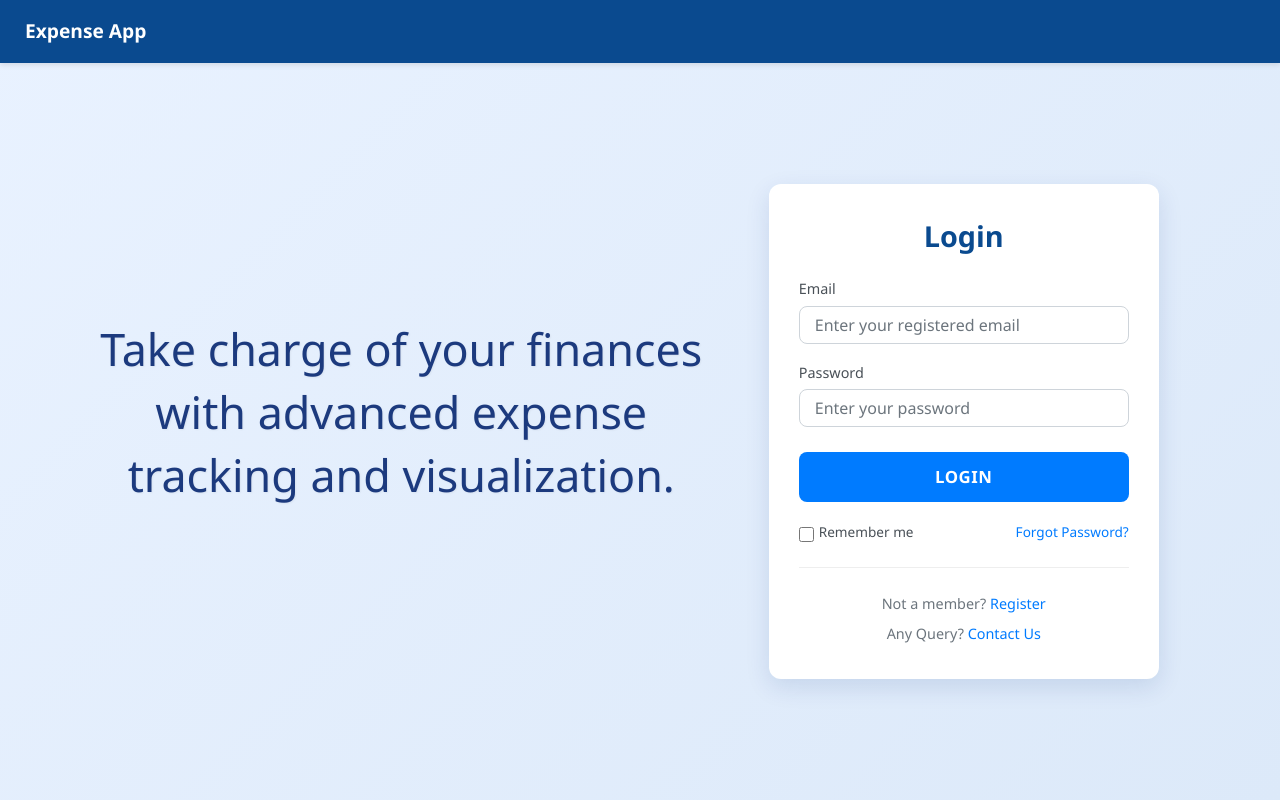
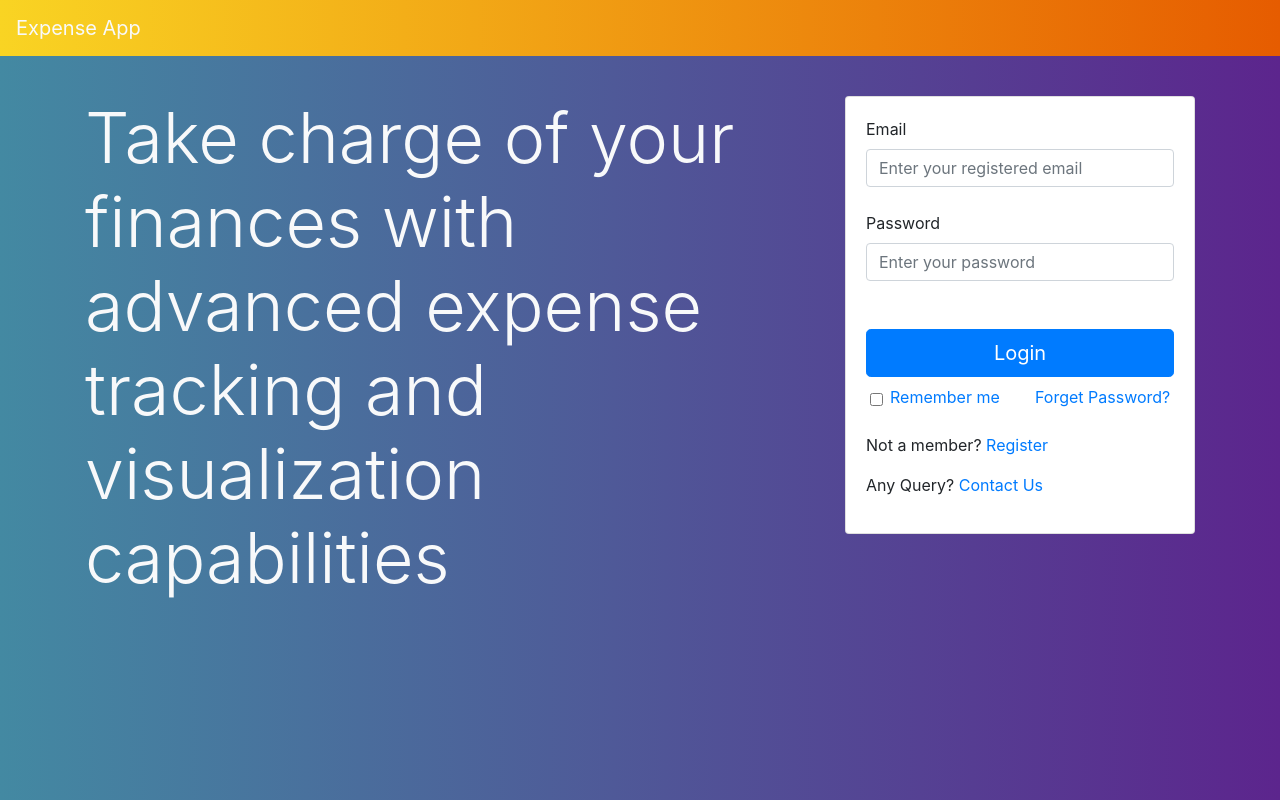
Before and after one commit to afzalasar7/Expense-Tracker, a Flask app: page / in a window 1280 px wide. Run offline with Flask 2, Linux system fonts and the light colour scheme.

Commit message:
Update login.html

```diff
--- a/templates/login.html
+++ b/templates/login.html
@@ -1,121 +1,108 @@
 <!doctype html>
 <html lang="en">
   <head>
+    <!-- Required meta tags -->
     <meta charset="utf-8">
     <meta name="viewport" content="width=device-width, initial-scale=1, shrink-to-fit=no">
 
+    <link rel="stylesheet" type="text/css" href="{{ url_for('static',filename='css/style.css') }}">
+
+    <!-- Bootstrap CSS -->
     <link rel="stylesheet" href="https://cdn.jsdelivr.net/npm/bootstrap@4.3.1/dist/css/bootstrap.min.css" integrity="sha384-ggOyR0iXCbMQv3Xipma34MD+dH/1fQ784/j6cY/iJTQUOhcWr7x9JvoRxT2MZw1T" crossorigin="anonymous">
+    <script src="{{ url_for('static', filename='js/script.js') }}"></script>
     <title>Expense Tracker - Login</title>
-    <style>
-      /* Minimal style to assist flex layout if needed, technically not inline but helps body structure */
-      html, body { height: 100%; margin: 0; padding: 0; }
-    </style>
   </head>
-  <body style="font-family: 'Segoe UI', Roboto, Arial, sans-serif; background: linear-gradient(135deg, #e9f2ff 0%, #dce9f9 100%); display: flex; flex-direction: column; min-height: 100vh; color: #333;">
+  <body class="body">
+<!--  Creating navbar-->
+    <nav class="navbar bg-nav">
+        <a href="" class="navbar-brand text-light">Expense App</a>
 
-    <nav class="navbar" style="background-color: #0a4a8f; padding: 12px 25px; box-shadow: 0 2px 5px rgba(0,0,0,0.1);">
-        <a href="#" class="navbar-brand" style="color: #ffffff; font-weight: 600; text-decoration: none; font-size: 1.2rem;">Expense App</a>
     </nav>
-
-    <div class="container" style="flex-grow: 1; display: flex; align-items: center; justify-content: center; padding: 20px 15px;">
-      <div class="row" style="width: 100%; display: flex; flex-wrap: wrap; align-items: center; justify-content: center;">
-
-        <div class="col-md-7" style="padding-right: 30px; text-align: center; margin-bottom: 30px;"> <h1 style="color: #1c3a7e; font-size: clamp(1.8rem, 4vw, 2.8rem); font-weight: 300; line-height: 1.4; text-shadow: 1px 1px 2px rgba(0,0,0,0.05);">
-            Take charge of your finances with advanced expense tracking and visualization.
-          </h1>
+<!--  creating a main div  -->
+    <div class="container">
+<!--     creating a row-->
+      <div class="row">
+<!--        dividing above row into two columns 8 and 4 (12 is max grid shape)-->
+        <div class="col-md-8">
+<!--          adding text in first columns-->
+          <h1 class="text-light display-4 mt-50" style="font-size:70px">Take charge of your finances with advanced expense tracking and visualization capabilities</h1>
         </div>
-
-        <div class="col-md-5" style="width: 100%; max-width: 420px; margin: 0 auto;"> {% for message in get_flashed_messages() %}
-            <div class="alert alert-warning alert-dismissible fade show" id="alert" role="alert" style="background-color: #fff3cd; border: 1px solid #ffeeba; color: #856404; border-radius: 8px; padding: 15px; margin-bottom: 20px; font-size: 0.9rem; box-shadow: 0 2px 4px rgba(0,0,0,0.05);">
+        <div class="col-md-4">
+<!--          this is second columns, adding login section in this -->
+            {% for message in get_flashed_messages() %}
+         <div class="alert alert-warning alert-dismissible fade show my-1" id="alert" role="alert">
                     {{ message }}
-                <button type="button" class="close" data-dismiss="alert" aria-label="Close" style="background: none; border: none; font-size: 1.4rem; line-height: 1; color: #856404; opacity: 0.7; padding: 0 5px; position: absolute; right: 10px; top: 50%; transform: translateY(-50%);">
+            <button type="button" class="close" data-dismiss="alert" aria-label="Close">
             <span aria-hidden="true">&times;</span>
             </button>
         </div>
          {% endfor %}
-
-          <div class="card" style="background-color: #ffffff; border-radius: 12px; box-shadow: 0 8px 25px rgba(0, 50, 120, 0.12); border: none; overflow: hidden;">
-            <div class="card-body" style="padding: 35px 30px;">
-                  <h2 style="text-align: center; color: #0a4a8f; margin-bottom: 25px; font-weight: 600; font-size: 1.8rem;">Login</h2>
+          <div class="card mt-50">
+            <div class="card-body">
                   <form class="form" method="post" action="/login_validation">
-                    <div style="margin-bottom: 18px;">
-                        <label for="email" style="font-weight: 500; font-size: 0.9rem; color: #495057; margin-bottom: 6px; display: block;">Email</label>
-                        <input type="email" id="email" class="form-control" name="email" placeholder="Enter your registered email" required style="width: 100%; padding: 12px 15px; border: 1px solid #ced4da; border-radius: 8px; font-size: 1rem; box-sizing: border-box; transition: border-color 0.2s ease;">
+                    <label>Email</label><br>
+                    <input type="email" class="form-control" name="email" placeholder="Enter your registered email" required><br>
+                    <label>Password</label><br>
+                    <input type="password" class="form-control" name="password" placeholder="Enter your password" required><br><br>
+                    <input type="submit" class="btn btn-primary btn-block btn-lg" value="Login">
+                  </form>
+                <!-- Reset Password -->
+                <div class="row">
+                    <div class="col my-1">
+                            <div class="form-check m-1">
+                            <input class="form-check-input my-2" type="checkbox" value="" id="form2Example31"/>
+                            <label class="form-check-label text-primary" for="form2Example31"> Remember me </label>
                         </div>
-                    <div style="margin-bottom: 25px;">
-                        <label for="password" style="font-weight: 500; font-size: 0.9rem; color: #495057; margin-bottom: 6px; display: block;">Password</label>
-                        <input type="password" id="password" class="form-control" name="password" placeholder="Enter your password" required style="width: 100%; padding: 12px 15px; border: 1px solid #ced4da; border-radius: 8px; font-size: 1rem; box-sizing: border-box; transition: border-color 0.2s ease;">
                     </div>
-
-                    <input type="submit" class="btn btn-primary btn-block btn-lg" value="Login"
-                           onmouseover="this.style.backgroundColor='#0056b3';"
-                           onmouseout="this.style.backgroundColor='#007bff';"
-                           style="width: 100%; background-color: #007bff; color: white; padding: 12px 20px; border: none; border-radius: 8px; font-size: 1.05rem; font-weight: 600; cursor: pointer; transition: background-color 0.2s ease; text-transform: uppercase; letter-spacing: 0.5px;">
-                  </form>
-
-                <div style="display: flex; justify-content: space-between; align-items: center; margin-top: 20px; font-size: 0.85rem;">
-                    <div class="form-check" style="display: flex; align-items: center;">
-                        <input class="form-check-input" type="checkbox" value="" id="form2Example31" style="margin-right: 8px; height: 15px; width: 15px; cursor: pointer; vertical-align: middle;">
-                        <label class="form-check-label" for="form2Example31" style="color: #495057; margin-bottom: 0; cursor: pointer;"> Remember me </label>
-                    </div>
-                    <div>
-                        <a href="#" data-toggle="modal" data-target="#password_reset" style="color: #007bff; text-decoration: none;">Forgot Password?</a>
+                    <div class="col">
+                        <p class="mt-2" data-toggle="modal" data-target="#password_reset"><a href="#password_reset">Forget Password?</a></p>
                     </div>
                 </div>
 
-                 <hr style="margin: 25px 0; border-top: 1px solid #eee;">
-
-                <div style="text-align: center; font-size: 0.9rem; color: #6c757d;">
-                    <p style="margin-bottom: 8px;">Not a member? <a href="/register" style="color: #007bff; font-weight: 500; text-decoration: none;">Register</a></p>
-                    <p style="margin-bottom: 0;">Any Query? <a href="/contact" style="color: #007bff; font-weight: 500; text-decoration: none;">Contact Us</a> </p>
+                <!-- Modal -->
+                <div class="modal top fade" id="password_reset" tabindex="-1" aria-labelledby="exampleModalLabel"
+                 aria-hidden="true" data-mdb-backdrop="true" data-mdb-keyboard="true">
+                    <div class="modal-dialog" style="width: 300px;">
+                    <div class="modal-content text-center">
+                        <div class="modal-header h5 text-white bg-primary justify-content-center">
+                            Password Reset
                         </div>
-
-                <div class="modal top fade" id="password_reset" tabindex="-1" aria-labelledby="passwordResetLabel" aria-hidden="true">
-                    <div class="modal-dialog" style="max-width: 400px; margin: 1.75rem auto;"> <div class="modal-content" style="border-radius: 10px; border: none; box-shadow: 0 5px 15px rgba(0,0,0,0.2);">
-                        <div class="modal-header" style="background-color: #007bff; color: white; border-top-left-radius: 10px; border-top-right-radius: 10px; padding: 15px 20px; border-bottom: none;">
-                            <h5 class="modal-title" id="passwordResetLabel" style="margin: 0 auto; font-size: 1.2rem; font-weight: 600;">Password Reset</h5>
-                            <button type="button" class="close" data-dismiss="modal" aria-label="Close" style="position: absolute; right: 15px; top: 15px; background: none; border: none; font-size: 1.5rem; line-height: 1; color: white; opacity: 0.8; text-shadow: none; padding: 0;">
-                                <span aria-hidden="true">&times;</span>
-                             </button>
-                        </div>
-                        <div class="modal-body" style="padding: 25px 30px;">
-                            <p style="text-align: center; color: #6c757d; margin-bottom: 20px; font-size: 0.9rem;">
-                                Enter your registered email address and new password.
+                        <div class="modal-body px-5">
+                            <p class="py-2">
+                                Enter your registered email address to reset your password.
                             </p>
                             <form class="form" method="post" action="/reset">
-                                <div style="margin-bottom: 15px;">
-                                    <label for="femail" style="font-weight: 500; font-size: 0.85rem; color: #495057; margin-bottom: 5px; display: block;">Email</label>
-                                    <input type="email" class="form-control" id="femail" name="femail" placeholder="Enter registered email" required style="width: 100%; padding: 10px 12px; border: 1px solid #ced4da; border-radius: 6px; font-size: 0.95rem;">
-                                </div>
-                                <div style="margin-bottom: 20px;">
-                                    <label for="pswd" style="font-weight: 500; font-size: 0.85rem; color: #495057; margin-bottom: 5px; display: block;">New Password</label>
-                                    <input type="password" class="form-control" id="pswd" name="pswd" placeholder="Enter New Password" required style="width: 100%; padding: 10px 12px; border: 1px solid #ced4da; border-radius: 6px; font-size: 0.95rem;">
-                                </div>
-                                <input type="submit" class="btn btn-primary btn-block" id="reset" name="reset" value="Reset Password"
-                                       onmouseover="this.style.backgroundColor='#0056b3';"
-                                       onmouseout="this.style.backgroundColor='#007bff';"
-                                       style="width: 100%; background-color: #007bff; color: white; padding: 10px 15px; border: none; border-radius: 6px; font-size: 1rem; font-weight: 500; cursor: pointer; transition: background-color 0.2s ease;">
+                                <input type="email" class="form-control " id="femail" name="femail" placeholder="Enter registered email" required>
+                                <input type="password" class="form-control my-1"  name="pswd" placeholder="Enter New Password" required><br>
+                                <input type="submit" class="btn my-2 btn-primary btn-block" id="reset" name="reset" value="Reset">
+
                             </form>
-                            <div style="display: flex; justify-content: space-between; margin-top: 25px; font-size: 0.85rem;">
-                                <a href="#" data-dismiss="modal" style="color: #007bff; text-decoration: none;">Cancel</a>
-                                <a href="/register" style="color: #007bff; text-decoration: none;">Register</a>
+                            <div class="d-flex justify-content-between mt-4">
+                                <a class="" href="/">Login</a>
+                                <a class="" href="/register">Register</a>
                             </div>
                         </div>
                     </div>
                     </div>
                 </div>
-                </div> </div> </div> </div> </div> <script src="https://code.jquery.com/jquery-3.3.1.slim.min.js" integrity="sha384-q8i/X+965DzO0rT7abK41JStQIAqVgRVzpbzo5smXKp4YfRvH+8abtTE1Pi6jizo" crossorigin="anonymous"></script>
+              <p class="mt-2">Not a member? <a href="/register">Register</a></p>
+                <p class="mt-2">Any Query? <a href="/contact">Contact Us</a> </p>
+            </div>
+          </div>
+        </div>
+      </div>
+    </div>
+<script type="text/javascript">
+        setTimeout(function () {
+                    // Closing the alert
+                    $('#alert').alert('close');
+                }, 3000);
+    </script>
+
+    <!-- Optional JavaScript -->
+    <!-- jQuery first, then Popper.js, then Bootstrap JS -->
+    <script src="https://code.jquery.com/jquery-3.3.1.slim.min.js" integrity="sha384-q8i/X+965DzO0rT7abK41JStQIAqVgRVzpbzo5smXKp4YfRvH+8abtTE1Pi6jizo" crossorigin="anonymous"></script>
     <script src="https://cdn.jsdelivr.net/npm/popper.js@1.14.7/dist/umd/popper.min.js" integrity="sha384-UO2eT0CpHqdSJQ6hJty5KVphtPhzWj9WO1clHTMGa3JDZwrnQq4sF86dIHNDz0W1" crossorigin="anonymous"></script>
     <script src="https://cdn.jsdelivr.net/npm/bootstrap@4.3.1/dist/js/bootstrap.min.js" integrity="sha384-JjSmVgyd0p3pXB1rRibZUAYoIIy6OrQ6VrjIEaFf/nJGzIxFDsf4x0xIM+B07jRM" crossorigin="anonymous"></script>
-    <script type="text/javascript">
-        // Auto-close alert messages
-        if (document.getElementById('alert')) { // Check if alert exists
-            setTimeout(function () {
-                // Use Bootstrap's jQuery method to close
-                $('#alert').alert('close');
-            }, 3000); // Close after 3 seconds
-        }
-    </script>
-
   </body>
 </html>
```
Lines whose indentation alone changed are shown as unchanged.
